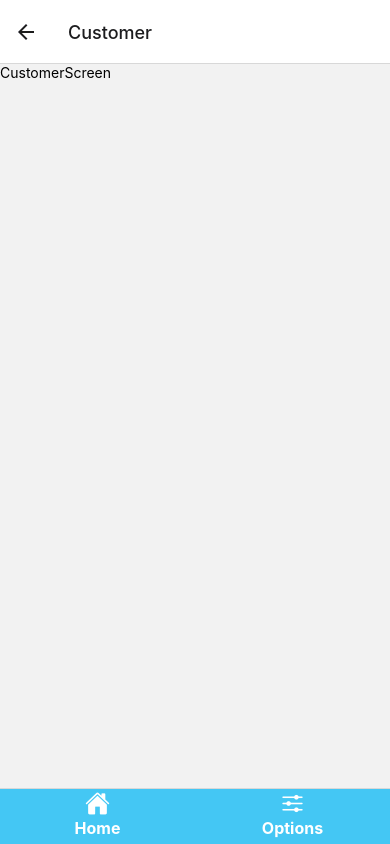
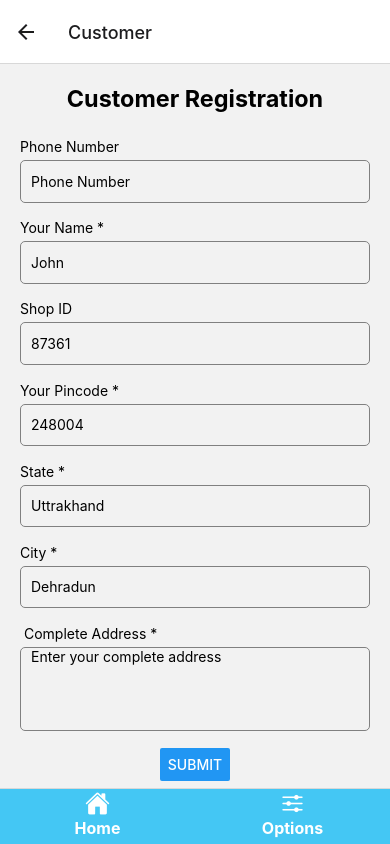
Before and after one commit to arpan-semwal/Near-Me-Dukan, a React Native app in the folder frontend/: screen /Customer in a window 390 px wide. Built offline with nearby package versions, Linux system fonts and the light colour scheme.

Commit message:
CustomerRegistration.jsx

```diff
--- a/frontend/App.js
+++ b/frontend/App.js
@@ -12,6 +12,7 @@ import OtpScreen2 from "./App/Screens/OtpScreen/OtpScreen2.jsx"
 import ShopkeeperScreen from './App/Screens/RegisterScreen/ShopkeeperScreen.jsx';
 import RegisterationMainScreen from './App/Screens/RegisterScreen/RegisterationMainScreen.jsx';
 import CustomerScreen from "./App/Screens/RegisterScreen/CustomerScreen.jsx";
+import CustomerHomePage from './App/Screens/CustomerHomePage/CustomerHomePage.jsx';
 const Stack = createNativeStackNavigator();
 const Tab = createBottomTabNavigator();
 
@@ -27,6 +28,7 @@ function StackNavigator() {
       <Stack.Screen name="Register" component={RegisterationMainScreen} options={{ title: 'Register' }} />
       <Stack.Screen name="Shopkeeper" component={ShopkeeperScreen} options={{ title: 'Shopkeeper' }} />
       <Stack.Screen name="Customer" component={CustomerScreen} options={{ title: 'Customer' }} />
+      <Stack.Screen name="CustomerHomePage" component={CustomerHomePage} options={{ title: 'Customer' }} />
     </Stack.Navigator>
   );
 }
--- /dev/null
+++ b/frontend/App/Screens/CustomerHomePage/CustomerHomePage.jsx
@@ -0,0 +1,10 @@
+import { View, Text } from 'react-native'
+import React from 'react'
+
+export default function CustomerHomePage() {
+  return (
+	<View>
+	  <Text>CustomerHomePage</Text>
+	</View>
+  )
+}
--- a/frontend/App/Screens/OtpScreen/OtpScreen2.jsx
+++ b/frontend/App/Screens/OtpScreen/OtpScreen2.jsx
@@ -21,8 +21,8 @@ export default function OtpScreen2({ route }) {
         const correctOtp = '1234'; // Example correct OTP
         if (otp === correctOtp) {
             setIsCorrectOtp(true);
-            // Navigate to RegisterationMainScreen upon correct OTP
-            navigation.navigate('Register');
+            // Navigate to RegisterationMainScreen with phoneNumber as a parameter
+            navigation.navigate('Register', { phoneNumber });
         } else {
             setIsCorrectOtp(false);
         }
@@ -44,7 +44,7 @@ export default function OtpScreen2({ route }) {
                     style={[styles.input, { width: '100%' }]}
                     placeholder="10 digits mobile number"
                     keyboardType="phone-pad"
-                    value={phoneNumber || ''} // Display phoneNumber, if available
+                    value={phoneNumber || ''}
                     editable={false}
                 />
             </View>
--- a/frontend/App/Screens/RegisterScreen/CustomerScreen.jsx
+++ b/frontend/App/Screens/RegisterScreen/CustomerScreen.jsx
@@ -1,10 +1,186 @@
-import { View, Text } from 'react-native'
-import React from 'react'
+import React, { useState } from 'react';
+import { View, Text, TextInput, StyleSheet, Button, ScrollView, Dimensions } from 'react-native';
+import { useNavigation } from '@react-navigation/native';
+import Colors from '../../utils/Colors';
 
-export default function CustomerScreen() {
-  return (
-	<View>
-	  <Text>CustomerScreen</Text>
-	</View>
-  )
+const windowWidth = Dimensions.get('window').width;
+const windowHeight = Dimensions.get('window').height;
+
+export default function CustomerScreen({ route }) {
+    const { phoneNumber } = route.params || {};
+    const [name, setName] = useState('');
+    const [pincode, setPincode] = useState('');
+    const [shopID, setShopId] = useState('');
+    const [state, setState] = useState('');
+    const [city, setCity] = useState('');
+    const [address, setAddress] = useState('');
+    const [requiredFields, setRequiredFields] = useState({});
+    const [submitted, setSubmitted] = useState(false); // Track if form submission has been attempted
+    const navigation = useNavigation();
+
+    const handleSubmit = () => {
+        setSubmitted(true); // Set form submission attempt
+
+        // Check if all required fields are filled
+        if (!name.trim() || !pincode.trim() || !state.trim() || !city.trim() || !address.trim()) {
+            // Alert or indicate to the user that there are required fields to be filled
+            console.log(alert("Please fill in all required fields."));
+            return;
+        }
+
+        // Perform form submission logic here
+        console.log("Name:", name);
+        console.log("Pincode:", pincode);
+        console.log("Address:", address);
+
+        // Navigate to the new screen and pass parameters
+        navigation.navigate('CustomerHomePage', {
+            phoneNumber: phoneNumber,
+            name: name,
+        });
+    };
+
+    const handleInputChange = (value, fieldName) => {
+        switch(fieldName) {
+            case 'name':
+                setName(value);
+                setRequiredFields({...requiredFields, name: value.trim() !== ''});
+                break;
+            case 'pincode':
+                setPincode(value);
+                setRequiredFields({...requiredFields, pincode: value.trim() !== ''});
+                break;
+            case 'state':
+                setState(value);
+                setRequiredFields({...requiredFields, state: value.trim() !== ''});
+                break;
+            case 'city':
+                setCity(value);
+                setRequiredFields({...requiredFields, city: value.trim() !== ''});
+                break;
+            case 'address':
+                setAddress(value);
+                setRequiredFields({...requiredFields, address: value.trim() !== ''});
+                break;
+            default:
+                break;
+        }
+    };
+
+    return (
+        <ScrollView contentContainerStyle={styles.scrollViewContent}  keyboardShouldPersistTaps="handled" >
+            <View style={styles.container}>
+                <Text style={styles.heading}>Customer Registration</Text>
+                <View style={styles.inputContainer}>
+                    <Text style={styles.label}>Phone Number</Text>
+                    <TextInput
+                        style={styles.input}
+                        placeholder="Phone Number"
+                        value={phoneNumber}
+                        editable={false}
+                    />
+                </View>
+                <View style={styles.inputContainer}>
+                    <Text style={styles.label}>Your Name *</Text>
+                    <TextInput
+                        style={[styles.input, !requiredFields.name && submitted && styles.requiredInput]}
+                        placeholder="John"
+                        value={name}
+                        onChangeText={(value) => handleInputChange(value, 'name')}
+                    />
+                </View>
+                <View style={styles.inputContainer}>
+                    <Text style={styles.label}>Shop ID</Text>
+                    <TextInput
+                        style={styles.input}
+                        placeholder="87361"
+                        value={shopID}
+                        onChangeText={setShopId}
+                    />
+                </View>
+                <View style={styles.inputContainer}>
+                    <Text style={styles.label}>Your Pincode *</Text>
+                    <TextInput
+                        style={[styles.input, !requiredFields.pincode && submitted && styles.requiredInput]}
+                        placeholder="248004"
+                        value={pincode}
+                        onChangeText={(value) => handleInputChange(value, 'pincode')}
+                        keyboardType="numeric"
+                    />
+                </View>
+                <View style={styles.inputContainer}>
+                    <Text style={styles.label}>State *</Text>
+                    <TextInput
+                        style={[styles.input, !requiredFields.state && submitted && styles.requiredInput]}
+                        placeholder="Uttrakhand"
+                        value={state}
+                        onChangeText={(value) => handleInputChange(value, 'state')}
+                    />
+                </View>
+                <View style={styles.inputContainer}>
+                    <Text style={styles.label}>City *</Text>
+                    <TextInput
+                        style={[styles.input, !requiredFields.city && submitted && styles.requiredInput]}
+                        placeholder="Dehradun"
+                        value={city}
+                        onChangeText={(value) => handleInputChange(value, 'city')}
+                    />
+                </View>
+                <View style={styles.inputContainer}>
+                    <Text style={styles.label}> Complete Address *</Text>
+                    <TextInput
+                        style={[styles.input, { height: windowHeight * 0.1, textAlignVertical: 'top' }, !requiredFields.address && submitted && styles.requiredInput]}
+                        placeholder="Enter your complete address"
+                        value={address}
+                        onChangeText={(value) => handleInputChange(value, 'address')}
+                        multiline
+                    />
+                </View>
+                <Button
+                    title="Submit"
+                    onPress={handleSubmit}
+                    disabled={!Object.values(requiredFields).every(field => field)}
+                />
+            </View>
+        </ScrollView>
+    );
 }
+
+const styles = StyleSheet.create({
+    scrollViewContent: {
+        flexGrow: 1,
+    },
+    container: {
+        flex: 1,
+        padding: 20,
+        justifyContent: 'center',
+        width: '100%',
+        alignItems: 'center',
+    },
+    heading: {
+        fontSize: windowWidth * 0.06,
+        fontWeight: 'bold',
+        marginBottom: windowHeight * 0.03,
+        textAlign: 'center',
+        width: '100%',
+    },
+    inputContainer: {
+        width: '100%',
+        marginBottom: windowHeight * 0.02,
+    },
+    label: {
+        color: Colors.LABELcCOLOR,
+        marginBottom: 5,
+    },
+    input: {
+        width: '100%',
+        height: windowHeight * 0.05,
+        borderColor: 'gray',
+        borderWidth: 1,
+        borderRadius: 5,
+        paddingHorizontal: 10,
+    },
+    requiredInput: {
+        borderColor: 'red',
+    },
+});
--- a/frontend/App/Screens/RegisterScreen/RegisterationMainScreen.jsx
+++ b/frontend/App/Screens/RegisterScreen/RegisterationMainScreen.jsx
@@ -7,13 +7,13 @@ import { useNavigation } from '@react-navigation/native';
 const windowWidth = Dimensions.get('window').width;
 const windowHeight = Dimensions.get('window').height;
 
-export default function RegisterationMainScreen() {
+export default function RegisterationMainScreen({ route }) {
+    const navigation = useNavigation();
+    const { phoneNumber } = route.params;
 
-	const navigation = useNavigation();
-
-	const handleCustomerPress = () => {
-        // Navigate to the customer screen
-        navigation.navigate('Customer');
+    const handleCustomerPress = () => {
+        // Navigate to the customer screen and pass the phone number as a parameter
+        navigation.navigate('Customer', { phoneNumber: phoneNumber });
     };
 
     return (
--- a/frontend/App/utils/Colors.jsx
+++ b/frontend/App/utils/Colors.jsx
@@ -1,5 +1,6 @@
 export default{
 	BACKGROUND:'#FFFFFF',
 	BUTTONCOLOR:"#0075EB",
-	CARDCOLOR:"#44C7F4"
+	CARDCOLOR:"#44C7F4",
+	LABELcOLOR:"#484848",
 }
```
